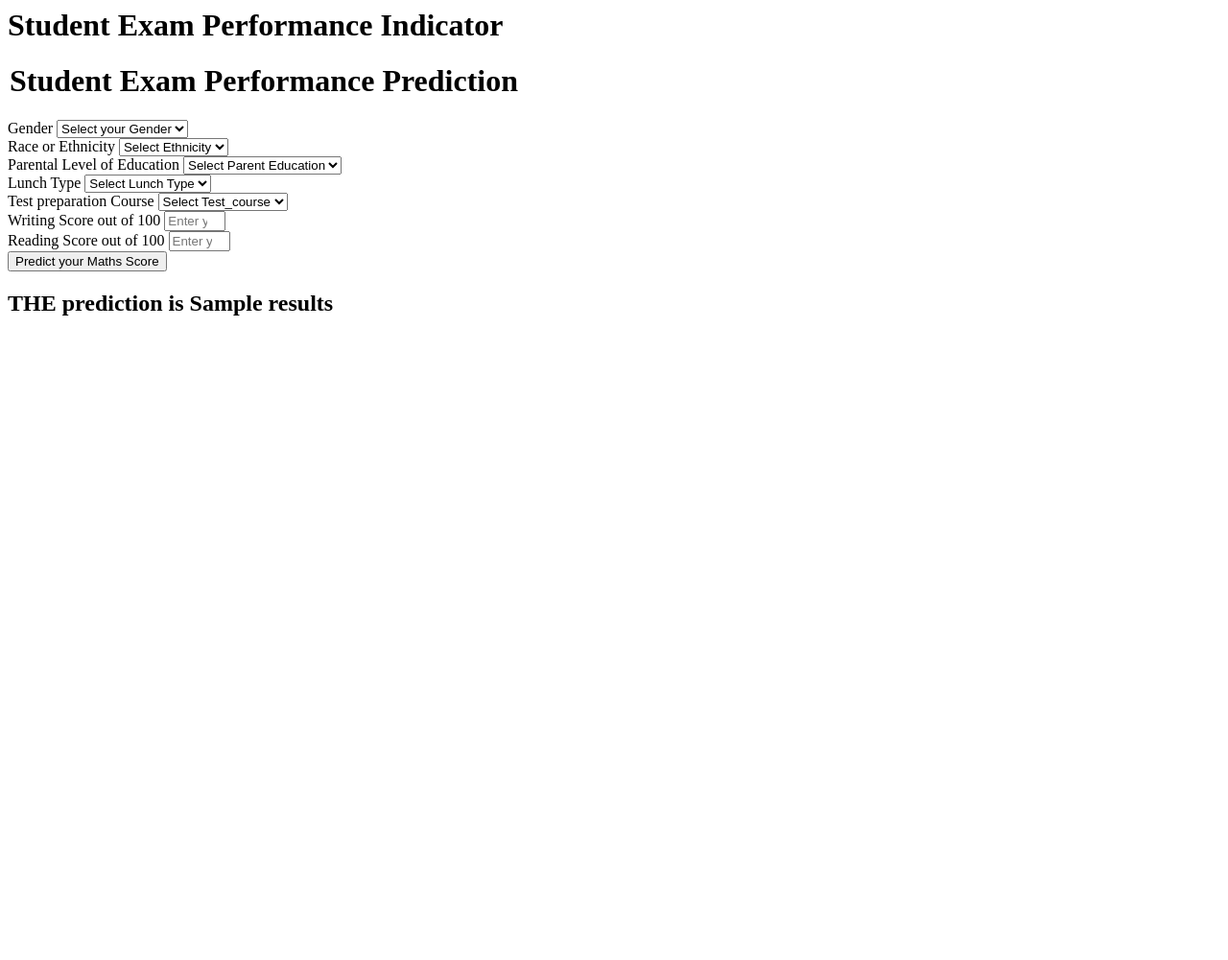
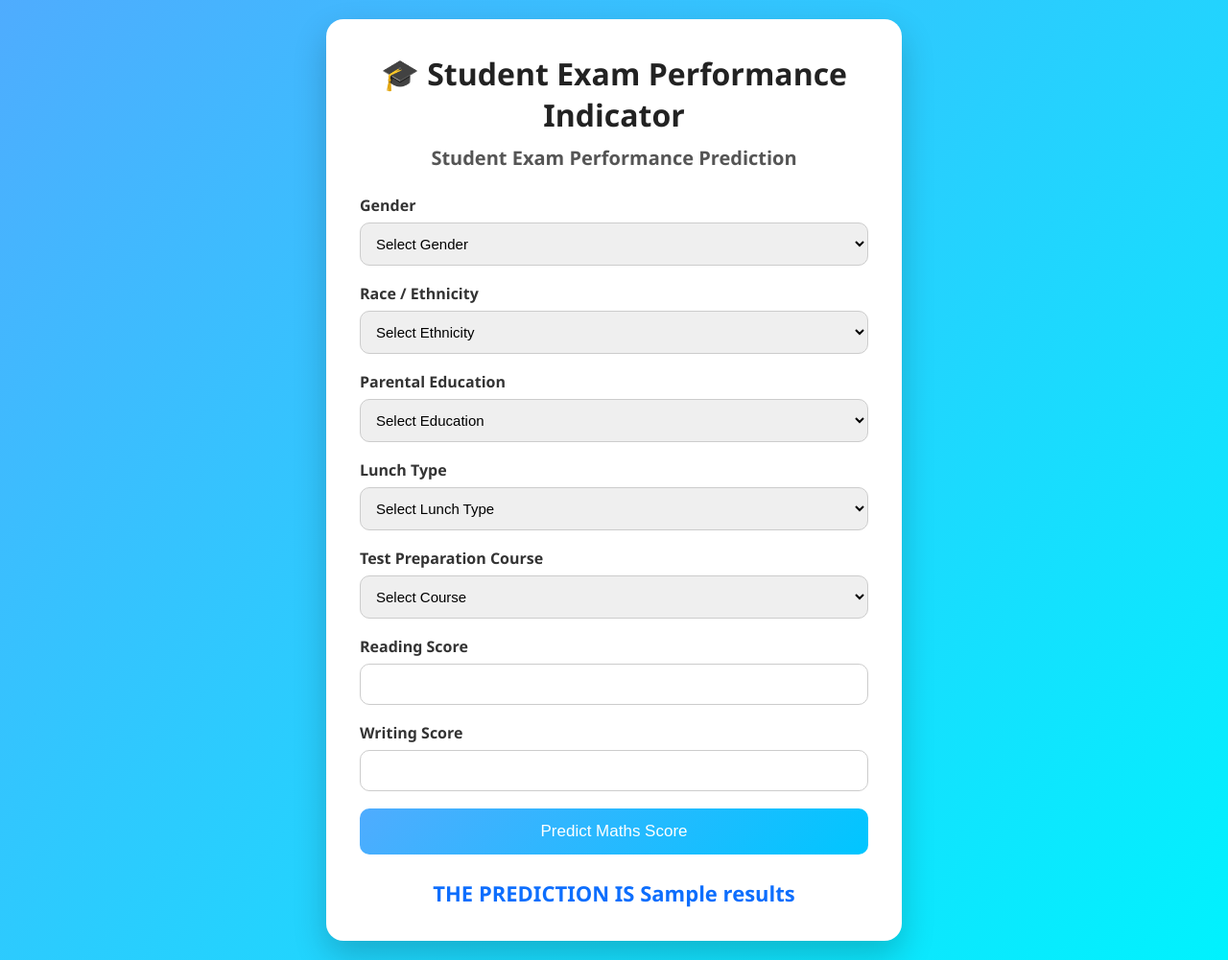
Before and after one commit to Prakashkanar/mlproject, a Flask app: template templates/home.html in a window 1280 px wide. Shown: the whole page at 96% size. Before the commit the page ends 329 px from the top, so only its background shows below. Run offline with Flask 3, Linux system fonts and the light colour scheme; the template is opened without the code that fills it: most values are stand-ins (such as "Sample title", 1, 10 or a date in 2020).

Commit message:
css file is added

```diff
--- /dev/null
+++ b/static/css/style.css
@@ -0,0 +1,93 @@
+* {
+    margin: 0;
+    padding: 0;
+    box-sizing: border-box;
+}
+
+body {
+    font-family: 'Segoe UI', sans-serif;
+    background: linear-gradient(135deg, #4facfe, #00f2fe);
+    min-height: 100vh;
+    display: flex;
+    justify-content: center;
+    align-items: center;
+}
+
+.container {
+    width: 100%;
+    padding: 20px;
+}
+
+.card {
+    background: white;
+    max-width: 600px;
+    margin: auto;
+    padding: 35px;
+    border-radius: 18px;
+    box-shadow: 0 15px 35px rgba(0, 0, 0, 0.2);
+}
+
+h1 {
+    text-align: center;
+    color: #222;
+    margin-bottom: 10px;
+}
+
+h2 {
+    text-align: center;
+    color: #555;
+    margin-bottom: 25px;
+    font-size: 20px;
+}
+
+.input-group {
+    margin-bottom: 18px;
+}
+
+label {
+    display: block;
+    margin-bottom: 7px;
+    font-weight: 600;
+    color: #333;
+}
+
+select,
+input {
+    width: 100%;
+    padding: 12px;
+    border: 1px solid #ccc;
+    border-radius: 10px;
+    font-size: 15px;
+    outline: none;
+    transition: 0.3s;
+}
+
+select:focus,
+input:focus {
+    border-color: #4facfe;
+    box-shadow: 0 0 8px rgba(79, 172, 254, 0.3);
+}
+
+button {
+    width: 100%;
+    padding: 14px;
+    background: linear-gradient(135deg, #4facfe, #00c6ff);
+    color: white;
+    border: none;
+    border-radius: 10px;
+    font-size: 17px;
+    cursor: pointer;
+    transition: 0.3s;
+}
+
+button:hover {
+    transform: scale(1.03);
+}
+
+.result {
+    margin-top: 25px;
+    text-align: center;
+    font-size: 22px;
+    font-weight: bold;
+    color: #0d6efd;
+}
--- a/templates/home.html
+++ b/templates/home.html
@@ -1,111 +1,96 @@
-<html>
+<!DOCTYPE html>
+<html lang="en">
+<head>
+    <meta charset="UTF-8">
+    <meta name="viewport" content="width=device-width, initial-scale=1.0">
+    <title>Student Performance Predictor</title>
+
+    <!-- Connect CSS -->
+    <link rel="stylesheet" href="{{ url_for('static', filename='css/style.css') }}">
+</head>
+
 <body>
-    <div class="login">
-       <h1>Student Exam Performance Indicator</h1>
 
-       <form action="{{ url_for('predict_datapoint')}}" method="post">
-        <h1>
-            <legend>Student Exam Performance Prediction</legend>
-        </h1>
-        <div class="mb-3">
-            <label class="form-label">Gender</label>
-            <select class="form-control" name="gender" placeholder="Enter you Gender" required>
-                <option class="placeholder" selected disabled value="">Select your Gender</option>
-                <option value="male">
-                    Male
-                </option>
-                <option value="female">
-                    Female
-                </option>
+<div class="container">
+    <div class="card">
+        <h1>🎓 Student Exam Performance Indicator</h1>
+
+        <form action="{{ url_for('predict_datapoint') }}" method="post">
+
+            <h2>Student Exam Performance Prediction</h2>
+
+            <div class="input-group">
+                <label>Gender</label>
+                <select name="gender" required>
+                    <option selected disabled value="">Select Gender</option>
+                    <option value="male">Male</option>
+                    <option value="female">Female</option>
                 </select>
             </div>
-        <div class="mb-3">
-            <label class="form-label">Race or Ethnicity</label>
-            <select class="form-control" name="ethnicity" placeholder="Enter you ethnicity" required>
-                <option class="placeholder" selected disabled value="">Select Ethnicity</option>
-                <option value="group A">
-                    Group A
-                </option>
-                <option value="group B">
-                    Group B
-                </option>
-                <option value="group C">
-                    Group C
-                </option>
-                <option value="group D">
-                    Group D
-                </option>
-                <option value="group E">
-                    Group E
-                </option>
+
+            <div class="input-group">
+                <label>Race / Ethnicity</label>
+                <select name="ethnicity" required>
+                    <option selected disabled value="">Select Ethnicity</option>
+                    <option value="group A">Group A</option>
+                    <option value="group B">Group B</option>
+                    <option value="group C">Group C</option>
+                    <option value="group D">Group D</option>
+                    <option value="group E">Group E</option>
                 </select>
             </div>
-        <div class="mb-3">
-            <label class="form-label">Parental Level of Education</label>
-            <select class="form-control" name="parental_level_of_education"
-                placeholder="Enter you Parent Education" required>
-                <option class="placeholder" selected disabled value="">Select Parent Education</option>
-                <option value="associate's degree">
-                    associate's degree
-                </option>
-                <option value="bachelor's degree">
-                    bachelor's degree
-                </option>
-                <option value="high school">
-                    high school
-                </option>
-                <option value="master's degree">
-                    master's degree
-                </option>
-                <option value="some college">
-                    some college
-                </option>
-                <option value="some high school">
-                    some high school
-                </option>
+
+            <div class="input-group">
+                <label>Parental Education</label>
+                <select name="parental_level_of_education" required>
+                    <option selected disabled value="">Select Education</option>
+                    <option value="associate's degree">Associate's Degree</option>
+                    <option value="bachelor's degree">Bachelor's Degree</option>
+                    <option value="high school">High School</option>
+                    <option value="master's degree">Master's Degree</option>
+                    <option value="some college">Some College</option>
+                    <option value="some high school">Some High School</option>
                 </select>
             </div>
-        <div class="mb-3">
-            <label class="form-label">Lunch Type</label>
-            <select class="form-control" name="lunch" placeholder="Enter you Lunch" required>
-                <option class="placeholder" selected disabled value="">Select Lunch Type</option>
-                <option value="free/reduced">
-                    free/reduced
-                </option>
-                <option value="standard">
-                    standard
-                </option>
+
+            <div class="input-group">
+                <label>Lunch Type</label>
+                <select name="lunch" required>
+                    <option selected disabled value="">Select Lunch Type</option>
+                    <option value="free/reduced">Free / Reduced</option>
+                    <option value="standard">Standard</option>
                 </select>
             </div>
-        <div class="mb-3">
-            <label class="form-label">Test preparation Course</label>
-            <select class="form-control" name="test_preparation_course" placeholder="Enter you Course"
-                required>
-                <option class="placeholder" selected disabled value="">Select Test_course</option>
-                <option value="none">
-                    None
-                </option>
-                <option value="completed">
-                    Completed
-                </option>
+
+            <div class="input-group">
+                <label>Test Preparation Course</label>
+                <select name="test_preparation_course" required>
+                    <option selected disabled value="">Select Course</option>
+                    <option value="none">None</option>
+                    <option value="completed">Completed</option>
                 </select>
             </div>
-        <div class="mb-3">
-            <label class="form-label">Writing Score out of 100</label>
-            <input class="form-control" type="number" name="reading_score"
-                placeholder="Enter your Reading score" min='0' max='100' />
+
+            <div class="input-group">
+                <label>Reading Score</label>
+                <input type="number" name="reading_score" min="0" max="100" required>
             </div>
-        <div class="mb-3">
-            <label class="form-label">Reading Score out of 100</label>
-            <input class="form-control" type="number" name="writing_score"
-                placeholder="Enter your Reading Score" min='0' max='100' />
+
+            <div class="input-group">
+                <label>Writing Score</label>
+                <input type="number" name="writing_score" min="0" max="100" required>
             </div>
-        <div class="mb-3">
-            <input class="btn btn-primary" type="submit" value="Predict your Maths Score" required />
+
+            <button type="submit">Predict Maths Score</button>
+
+        </form>
+
+        <div class="result">
+            THE PREDICTION IS {{ results }}
         </div>
-    </form>
-    <h2>
-       THE  prediction is {{results}}
-    </h2>
-   <body>
+
+    </div>
+</div>
+
+</body>
 </html>
```
Lines whose indentation alone changed are shown as unchanged.
